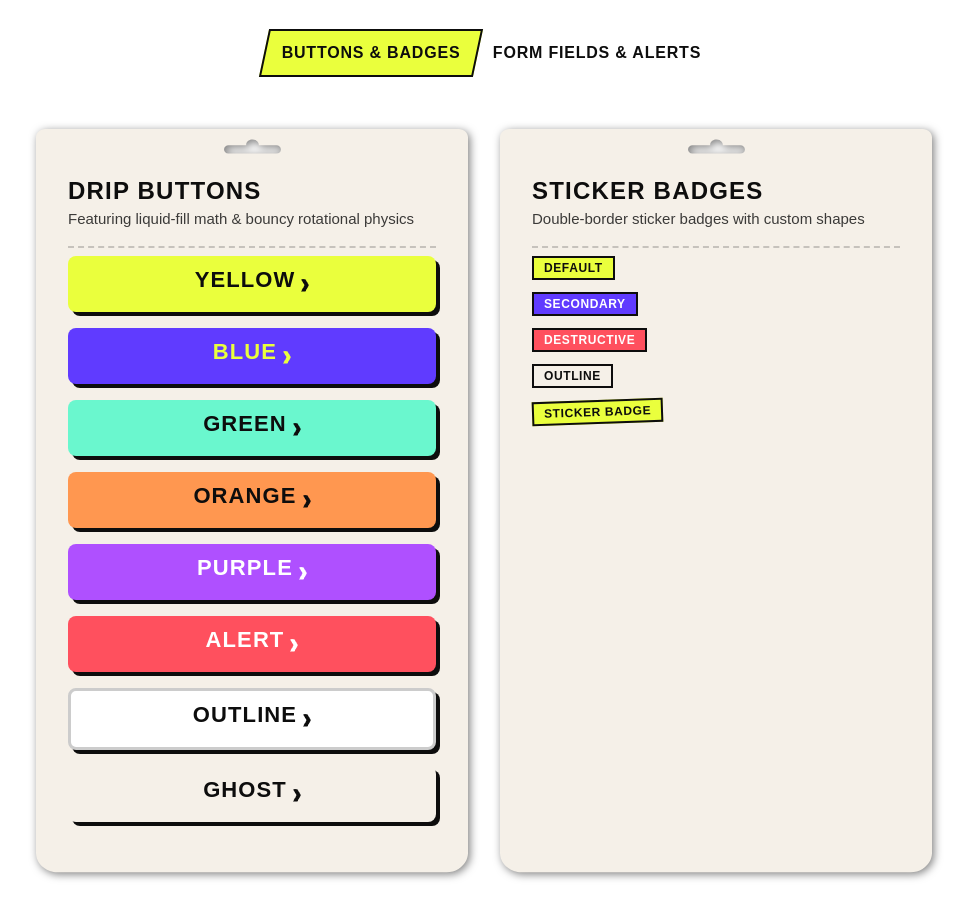
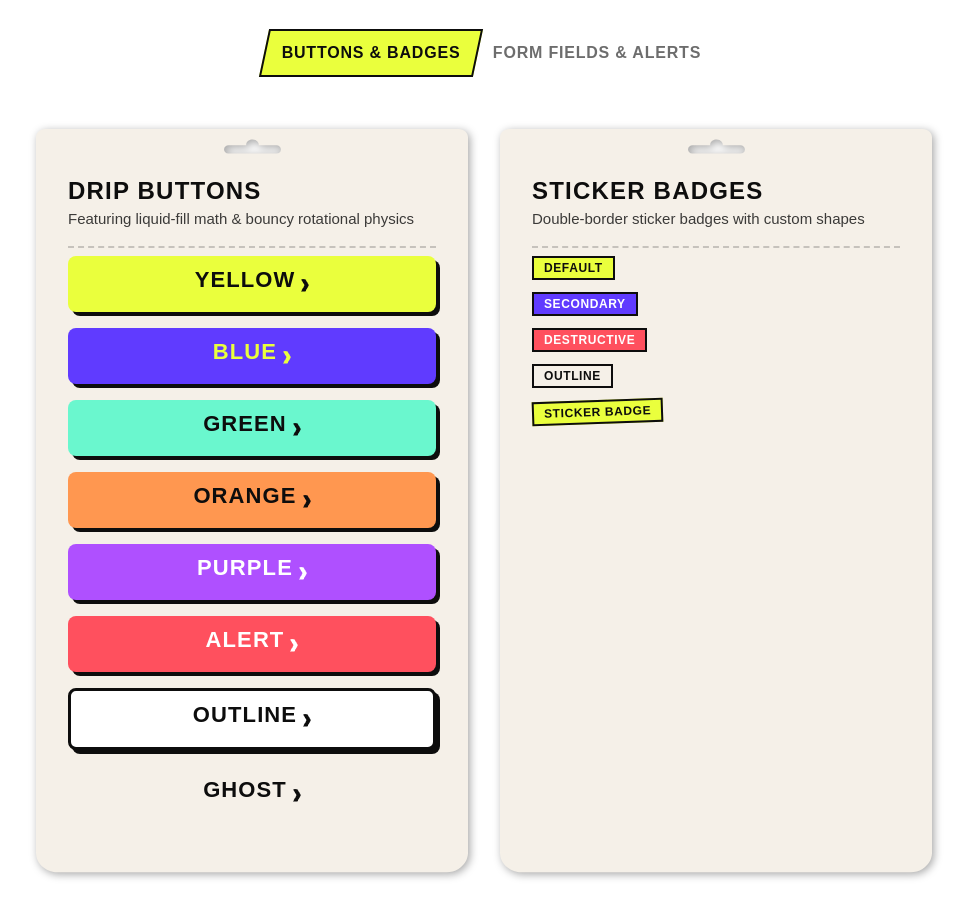
Before and after one commit to YoungSx/splatoon-ui, a Next.js app: page / in a window 1280 px wide. Shown: the part 1900-2797 px from the top of the page, without its empty margins (156-1127 px from the left). Built offline with nearby package versions, Linux system fonts and the light colour scheme; a web font is replaced by a local one.

Commit message:
feat: update card surface system and refine ui styling

```diff
--- a/src/app/globals.css
+++ b/src/app/globals.css
@@ -381,9 +381,9 @@
 
 /* ── News cards: light mode shadow for visibility against cream background ── */
 [data-variant="news"] {
-  filter: drop-shadow(2px 2px 4px rgba(0, 0, 0, 0.5));
+  filter: drop-shadow(2px 2px 4px rgba(0, 0, 0, 0.35));
 }
 
 .dark [data-variant="news"] {
-  filter: drop-shadow(2px 2px 4px rgba(0, 0, 0, 0.65));
+  filter: none;
 }
--- a/src/app/page.tsx
+++ b/src/app/page.tsx
@@ -176,7 +176,7 @@ export default function Home() {
               tapeColor="red"
               tapePosition="news"
               hasStaples={true}
-              cardBgColor="bg-[#ff505e] text-white shadow-solid"
+              surface="danger"
             >
               <CardImage className="bg-[#0d0d0d] p-4 h-48 flex items-center justify-center">
                 <svg viewBox="0 0 100 100" className="w-24 h-24 text-[#ff505e] fill-current">
@@ -318,11 +318,11 @@ export default function Home() {
                   {/* Buttons Card (Adapting Card) */}
                   <Card
                     variant="news"
-                    cardBgColor="bg-[#f5f0e8] dark:bg-[#1e1e1e] text-chaos-black dark:text-white"
+                    surface="cream"
                   >
                     <CardHeader>
                       <CardTitle>Drip Buttons</CardTitle>
-                      <CardDescription className="dark:text-white/70">Featuring liquid-fill math & bouncy rotational physics</CardDescription>
+                      <CardDescription>Featuring liquid-fill math & bouncy rotational physics</CardDescription>
                     </CardHeader>
                     <CardContent className="flex flex-wrap gap-4 pt-2">
                       <Button variant="yellow">Yellow</Button>
@@ -339,11 +339,11 @@ export default function Home() {
                   {/* Badges Card */}
                   <Card
                     variant="news"
-                    cardBgColor="bg-[#f5f0e8] dark:bg-[#1e1e1e] text-chaos-black dark:text-white"
+                    surface="cream"
                   >
                     <CardHeader>
                       <CardTitle>Sticker Badges</CardTitle>
-                      <CardDescription className="dark:text-white/70">Double-border sticker badges with custom shapes</CardDescription>
+                      <CardDescription>Double-border sticker badges with custom shapes</CardDescription>
                     </CardHeader>
                     <CardContent className="flex flex-wrap gap-3 pt-2">
                       <Badge>Default</Badge>
@@ -362,20 +362,20 @@ export default function Home() {
                   {/* Input Card */}
                   <Card
                     variant="news"
-                    cardBgColor="bg-[#f5f0e8] dark:bg-[#1e1e1e] text-chaos-black dark:text-white"
+                    surface="cream"
                   >
                     <CardHeader>
                       <CardTitle>Input Fields</CardTitle>
-                      <CardDescription className="dark:text-white/70">Bold borders & uppercase placeholder hints</CardDescription>
+                      <CardDescription>Bold borders & uppercase placeholder hints</CardDescription>
                     </CardHeader>
                     <CardContent className="flex flex-col gap-4 pt-2">
                       <div className="space-y-1.5">
-                        <Label htmlFor="demo-input" className="dark:text-white">Player Nickname</Label>
-                        <Input id="demo-input" placeholder="ENTER NICKNAME..." className="dark:bg-[#121212] dark:text-white dark:border-white/30" />
+                        <Label htmlFor="demo-input">Player Nickname</Label>
+                        <Input id="demo-input" placeholder="ENTER NICKNAME..." />
                       </div>
                       <div className="space-y-1.5">
-                        <Label htmlFor="demo-input-disabled" className="dark:text-white">E-shop Code</Label>
-                        <Input id="demo-input-disabled" placeholder="LOCKED..." disabled className="dark:bg-[#121212] dark:text-white dark:border-white/30" />
+                        <Label htmlFor="demo-input-disabled">E-shop Code</Label>
+                        <Input id="demo-input-disabled" placeholder="LOCKED..." disabled />
                       </div>
                     </CardContent>
                   </Card>
@@ -383,11 +383,11 @@ export default function Home() {
                   {/* Alert Card */}
                   <Card
                     variant="news"
-                    cardBgColor="bg-[#f5f0e8] dark:bg-[#1e1e1e] text-chaos-black dark:text-white"
+                    surface="cream"
                   >
                     <CardHeader>
                       <CardTitle>Ink Alerts</CardTitle>
-                      <CardDescription className="dark:text-white/70">High contrast alert blocks with warning icons</CardDescription>
+                      <CardDescription>High contrast alert blocks with warning icons</CardDescription>
                     </CardHeader>
                     <CardContent className="flex flex-col gap-4 pt-2 font-heading">
                       <Alert variant="warning">
--- a/src/components/ui/alert.tsx
+++ b/src/components/ui/alert.tsx
@@ -4,7 +4,7 @@ import { cva, type VariantProps } from "class-variance-authority"
 import { cn } from "@/lib/utils"
 
 const alertVariants = cva(
-  "group/alert relative grid w-full gap-1 border-2 border-foreground px-4 py-3 text-left text-sm has-data-[slot=alert-action]:relative has-data-[slot=alert-action]:pr-18 has-[>svg]:grid-cols-[auto_1fr] has-[>svg]:gap-x-2 *:[svg]:row-span-2 *:[svg]:translate-y-0.5 *:[svg]:text-current *:[svg:not([class*='size-'])]:size-4",
+  "group/alert relative grid w-full gap-1 border-2 border-current/25 px-4 py-3 text-left text-sm has-data-[slot=alert-action]:relative has-data-[slot=alert-action]:pr-18 has-[>svg]:grid-cols-[auto_1fr] has-[>svg]:gap-x-2 *:[svg]:row-span-2 *:[svg]:translate-y-0.5 *:[svg]:text-current *:[svg:not([class*='size-'])]:size-4",
   {
     variants: {
       variant: {
@@ -41,7 +41,7 @@ function AlertTitle({ className, ...props }: React.ComponentProps<"div">) {
     <div
       data-slot="alert-title"
       className={cn(
-        "splat-heading group-has-[>svg]/alert:col-start-2 [&_a]:underline [&_a]:underline-offset-3 [&_a]:hover:text-foreground",
+        "splat-heading group-has-[>svg]/alert:col-start-2 [&_a]:underline [&_a]:underline-offset-3 [&_a]:hover:text-current",
         className
       )}
       {...props}
@@ -57,7 +57,7 @@ function AlertDescription({
     <div
       data-slot="alert-description"
       className={cn(
-        "text-sm text-balance text-muted-foreground md:text-pretty [&_a]:underline [&_a]:underline-offset-3 [&_a]:hover:text-foreground [&_p:not(:last-child)]:mb-4",
+        "text-sm text-balance text-current opacity-80 md:text-pretty [&_a]:underline [&_a]:underline-offset-3 [&_a]:hover:text-current [&_p:not(:last-child)]:mb-4",
         className
       )}
       {...props}
--- a/src/components/ui/button.tsx
+++ b/src/components/ui/button.tsx
@@ -8,7 +8,7 @@ import * as React from "react"
 import { cn } from "@/lib/utils"
 
 const buttonVariants = cva(
-  "group/button relative inline-flex shrink-0 items-center justify-center select-none overflow-hidden rounded-[8px] font-heading font-black uppercase tracking-wider transition-[transform,box-shadow] ease-[cubic-bezier(0.34,1.56,0.64,1)] duration-300 outline-none disabled:pointer-events-none disabled:opacity-50 shadow-solid hover:shadow-solid-lg hover:rotate-[var(--hover-rotate)] hover:scale-[1.03] active:rotate-[var(--hover-rotate)] active:scale-[0.97] active:translate-x-[3px] active:translate-y-[3px] active:shadow-[1px_1px_0px_var(--chaos-black)]",
+  "group/button relative inline-flex shrink-0 items-center justify-center select-none overflow-hidden rounded-[8px] font-heading font-black uppercase tracking-wider transition-[transform,box-shadow] ease-[cubic-bezier(0.34,1.56,0.64,1)] duration-300 outline-none disabled:pointer-events-none disabled:opacity-50",
   {
     variants: {
       variant: {
@@ -25,9 +25,9 @@ const buttonVariants = cva(
         destructive:
           "bg-[var(--bg-color)] text-[var(--text-color)] [--bg-color:var(--ink-red)] [--text-color:#ffffff] [--hover-bg-color:var(--chaos-black)] [--hover-text-color:var(--ink-red)]",
         outline:
-          "bg-[var(--bg-color)] text-[var(--text-color)] border-[3px] border-chaos-black dark:border-white [--bg-color:#ffffff] dark:[--bg-color:#1e1e1e] [--text-color:var(--chaos-black)] dark:[--text-color:#ffffff] [--hover-bg-color:var(--neon-yellow)] [--hover-text-color:var(--chaos-black)] shadow-solid active:translate-x-[3px] active:translate-y-[3px] active:shadow-[1px_1px_0px_var(--chaos-black)] dark:active:shadow-[1px_1px_0px_#ffffff]",
+          "bg-[var(--bg-color)] text-[var(--text-color)] border-[3px] border-[var(--outline-border-color)] [--bg-color:#ffffff] [--text-color:var(--chaos-black)] [--outline-border-color:var(--chaos-black)] [--hover-bg-color:var(--neon-yellow)] [--hover-text-color:var(--chaos-black)]",
         ghost:
-          "bg-transparent text-foreground shadow-none hover:bg-foreground/10 active:bg-foreground/20 hover:rotate-0 hover:scale-100 active:scale-95 shadow-none active:translate-x-0 active:translate-y-0 active:shadow-none",
+          "bg-transparent text-current shadow-none hover:bg-current/10 active:bg-current/20 hover:rotate-0 hover:scale-100 active:scale-95 active:translate-x-0 active:translate-y-0 active:shadow-none",
         arrow: "",
       },
       size: {
@@ -66,6 +66,9 @@ const sizeContentLineHeightMap = {
 
 const arrowButtonClassName =
   "group/button relative inline-block shrink-0 select-none bg-transparent p-0 font-heading text-[26px] font-medium normal-case tracking-normal leading-[26px] text-current transition-colors duration-200 outline-none disabled:pointer-events-none disabled:opacity-50 hover:text-[var(--ink-blue)] active:text-current"
+
+const solidButtonEffectsClassName =
+  "shadow-solid hover:shadow-solid-lg hover:rotate-[var(--hover-rotate)] hover:scale-[1.03] active:rotate-[var(--hover-rotate)] active:scale-[0.97] active:translate-x-[3px] active:translate-y-[3px] active:shadow-[1px_1px_0px_var(--chaos-black)]"
 
 interface DripControlPoint {
   y1: number // leave amplitude offset
@@ -181,6 +184,11 @@ const Button = React.forwardRef<HTMLButtonElement, ButtonProps>(
               }
             : {}),
           "--hover-rotate": variant !== "ghost" ? hoverRotate : "0deg",
+          ...(variant === "ghost"
+            ? {
+                boxShadow: "none",
+              }
+            : {}),
         } as React.CSSProperties
       : undefined
 
@@ -216,6 +224,7 @@ const Button = React.forwardRef<HTMLButtonElement, ButtonProps>(
           variant === "arrow"
             ? arrowButtonClassName
             : buttonVariants({ variant, size }),
+          variant !== "arrow" && variant !== "ghost" ? solidButtonEffectsClassName : undefined,
           variant === "arrow" ? undefined : paddingClass,
           className
         )}
--- a/src/components/ui/card.tsx
+++ b/src/components/ui/card.tsx
@@ -1,12 +1,37 @@
 "use client"
 
 import { Slot } from "@radix-ui/react-slot"
+import { cva, type VariantProps } from "class-variance-authority"
 import * as React from "react"
 
 import { cn } from "@/lib/utils"
 
 // CardContext for variant-sharing among sub-components (like CardImage)
-const CardContext = React.createContext<{ variant?: "news" | "tag" }>({ variant: "news" })
+const CardContext = React.createContext<{ variant?: "news" | "tag"; surface?: "paper" | "cream" | "danger" }>({
+  variant: "news",
+  surface: "paper",
+})
+
+const newsSurfaceVariants = cva("flex h-full flex-col pt-0 px-8 pb-6 relative z-10", {
+  variants: {
+    surface: {
+      paper: "bg-white text-[#0d0d0d]",
+      cream: "bg-[#f5f0e8] text-[#0d0d0d]",
+      danger: "bg-[#ff505e] text-white shadow-solid",
+    },
+  },
+  defaultVariants: {
+    surface: "paper",
+  },
+})
+
+type NewsSurface = NonNullable<VariantProps<typeof newsSurfaceVariants>["surface"]>
+
+const newsSurfaceFillMap = {
+  paper: { light: "#ffffff", dark: "#ffffff" },
+  cream: { light: "#f5f0e8", dark: "#f5f0e8" },
+  danger: { light: "#ff505e", dark: "#ff505e" },
+} as const satisfies Record<NewsSurface, { light: string; dark: string }>
 
 export interface CardProps extends React.ComponentProps<"div"> {
   asChild?: boolean
@@ -17,7 +42,7 @@ export interface CardProps extends React.ComponentProps<"div"> {
   tapeText?: string
   tapeColor?: "yellow" | "red" | "blue" | "green"
   tapePosition?: "news" | "event"
-  cardBgColor?: string
+  surface?: NewsSurface
   // For tag variant
   tagTheme?: "yellow" | "blue" | "purple" | "orange" | "green"
   tagRotation?: string
@@ -31,18 +56,6 @@ const tagThemeMap = {
   green: "text-[#6af7ce] text-[#0d0d0d]",
 }
 
-// Safelist of text color classes mapped from background colors to ensure Tailwind compile retains them
-const _tailwindCardSafelist = [
-  "text-white",
-  "dark:text-[#1e1e1e]",
-  "text-[#ff505e]",
-  "text-[#f5f0e8]",
-  "dark:text-[#111111]",
-  "text-[#603bff]",
-  "text-[#ff9750]",
-  "text-[#6af7ce]",
-]
-
 const Card = React.forwardRef<HTMLDivElement, CardProps>(
   (
     {
@@ -55,7 +68,7 @@ const Card = React.forwardRef<HTMLDivElement, CardProps>(
       tapeText = "NEWS!",
       tapeColor = "yellow",
       tapePosition = "news",
-      cardBgColor = "bg-white dark:bg-[#1e1e1e] text-chaos-black dark:text-white",
+      surface = "paper",
       // For tag
       tagTheme = "yellow",
       tagRotation = "2deg",
@@ -108,7 +121,7 @@ const Card = React.forwardRef<HTMLDivElement, CardProps>(
       const [bgColorClass, fgColorClass] = themeClasses.split(" ")
 
       return (
-        <CardContext.Provider value={{ variant }}>
+        <CardContext.Provider value={{ variant, surface }}>
           <Comp
             ref={ref}
             data-slot="card"
@@ -235,31 +248,7 @@ const Card = React.forwardRef<HTMLDivElement, CardProps>(
       </div>
     )
 
-    // Determine SVG fill colors for light and dark modes by parsing cardBgColor
-    // We need actual hex values since CSS classes won't reliably propagate dark: variants to SVG fill
-    const parseSvgFill = () => {
-      // Extract light bg color (bg-xxx without dark: prefix)
-      const lightBg = cardBgColor.split(" ").find(c => c.startsWith("bg-") && !c.startsWith("bg-transparent"))
-      // Extract dark bg color (dark:bg-xxx)
-      const darkBg = cardBgColor.split(" ").find(c => c.startsWith("dark:bg-"))
-
-      const extractColor = (cls?: string) => {
-        if (!cls) return null
-        const stripped = cls.replace(/^dark:/, "").replace("bg-", "")
-        if (stripped === "white") return "#ffffff"
-        if (stripped === "black") return "#0d0d0d"
-        // Match [#hexvalue] or [color]
-        const match = stripped.match(/^\[(.+)\]$/)
-        return match ? match[1] : null
-      }
-
-      return {
-        light: extractColor(lightBg) ?? "#ffffff",
-        dark: extractColor(darkBg) ?? (extractColor(lightBg) ?? "#ffffff"),
-      }
-    }
-
-    const svgFills = parseSvgFill()
+    const svgFills = newsSurfaceFillMap[surface]
 
     // Use CSS custom property on parent so SVG can inherit it
     // The actual switching is done via a CSS variable that Tailwind's dark mode toggles
@@ -270,7 +259,7 @@ const Card = React.forwardRef<HTMLDivElement, CardProps>(
     } as React.CSSProperties
 
     return (
-      <CardContext.Provider value={{ variant }}>
+      <CardContext.Provider value={{ variant, surface }}>
         <Comp
           ref={ref}
           data-slot="card"
@@ -298,7 +287,7 @@ const Card = React.forwardRef<HTMLDivElement, CardProps>(
           </svg>
 
           {/* Card Layout Content Area */}
-          <div className={cn("flex flex-col h-full pt-0 px-8 pb-6 relative z-10", cardBgColor)}>
+          <div className={cn(newsSurfaceVariants({ surface }))}>
             {useOfficialNewsTape ? officialTape : hasTape ? adhesiveTape : null}
             {hasStaples && stapleLeft}
             {hasStaples && stapleRight}
--- a/src/components/ui/tabs.tsx
+++ b/src/components/ui/tabs.tsx
@@ -25,12 +25,12 @@ function Tabs({
 }
 
 const tabsListVariants = cva(
-  "group/tabs-list inline-flex w-fit items-center justify-center text-foreground group-data-horizontal/tabs:h-auto group-data-vertical/tabs:h-fit group-data-vertical/tabs:flex-col",
+  "group/tabs-list inline-flex w-fit items-center justify-center text-current group-data-horizontal/tabs:h-auto group-data-vertical/tabs:h-fit group-data-vertical/tabs:flex-col",
   {
     variants: {
       variant: {
         default: "gap-3 bg-transparent p-1",
-        line: "gap-1 bg-transparent border-b-2 border-chaos-black/10 w-full justify-start rounded-none",
+        line: "gap-1 bg-transparent border-b-2 border-current/10 w-full justify-start rounded-none",
       },
     },
     defaultVariants: {
@@ -61,12 +61,12 @@ function TabsTrigger({ className, children, ...props }: TabsPrimitive.Tab.Props)
       className={cn(
         "relative inline-flex h-full flex-1 items-center justify-center gap-1.5 px-6 py-2.5 text-base font-black uppercase tracking-wider whitespace-nowrap transition-all outline-none focus-visible:outline-none disabled:pointer-events-none disabled:opacity-50 select-none",
         // Default Skew Tab Styling (Parallelogram)
-        "skew-x-[-12deg] border-2 border-transparent bg-transparent text-chaos-black/60 dark:text-white/60",
-        "data-active:bg-[#eaff3d] data-active:text-[#0d0d0d] data-active:border-[#0d0d0d] dark:data-active:border-white data-active:shadow-solid-sm dark:data-active:shadow-[1px_1px_0px_#ffffff]",
+        "skew-x-[-12deg] border-2 border-transparent bg-transparent text-current opacity-60",
+        "data-active:bg-[#eaff3d] data-active:text-[#0d0d0d] data-active:border-[#0d0d0d] data-active:shadow-solid-sm data-active:opacity-100",
         "data-active:active:translate-x-[2px] data-active:active:translate-y-[2px] data-active:active:shadow-none",
-        "hover:text-chaos-black hover:scale-[1.02] dark:hover:text-white",
+        "hover:opacity-100 hover:scale-[1.02]",
         // Override for Line Variant (No Skew, Clean Text with Underline)
-        "group-data-[variant=line]/tabs-list:skew-x-0 group-data-[variant=line]/tabs-list:border-0 group-data-[variant=line]/tabs-list:bg-transparent group-data-[variant=line]/tabs-list:data-active:bg-transparent group-data-[variant=line]/tabs-list:data-active:shadow-none group-data-[variant=line]/tabs-list:data-active:text-[#603bff] group-data-[variant=line]/tabs-list:hover:text-[#603bff] group-data-[variant=line]/tabs-list:active:translate-x-0 group-data-[variant=line]/tabs-list:active:translate-y-0",
+        "group-data-[variant=line]/tabs-list:skew-x-0 group-data-[variant=line]/tabs-list:border-0 group-data-[variant=line]/tabs-list:bg-transparent group-data-[variant=line]/tabs-list:data-active:bg-transparent group-data-[variant=line]/tabs-list:data-active:shadow-none group-data-[variant=line]/tabs-list:data-active:text-[#603bff] group-data-[variant=line]/tabs-list:hover:text-[#603bff] group-data-[variant=line]/tabs-list:hover:opacity-100 group-data-[variant=line]/tabs-list:active:translate-x-0 group-data-[variant=line]/tabs-list:active:translate-y-0",
         // Underline animation for line variant
         "after:absolute after:bg-[#603bff] after:opacity-0 after:transition-all group-data-horizontal/tabs:after:inset-x-0 group-data-horizontal/tabs:after:bottom-[-2px] group-data-horizontal/tabs:after:h-[3px] group-data-vertical/tabs:after:inset-y-0 group-data-vertical/tabs:after:-right-[2px] group-data-vertical/tabs:after:w-[3px] group-data-[variant=line]/tabs-list:data-active:after:opacity-100",
         className
```
